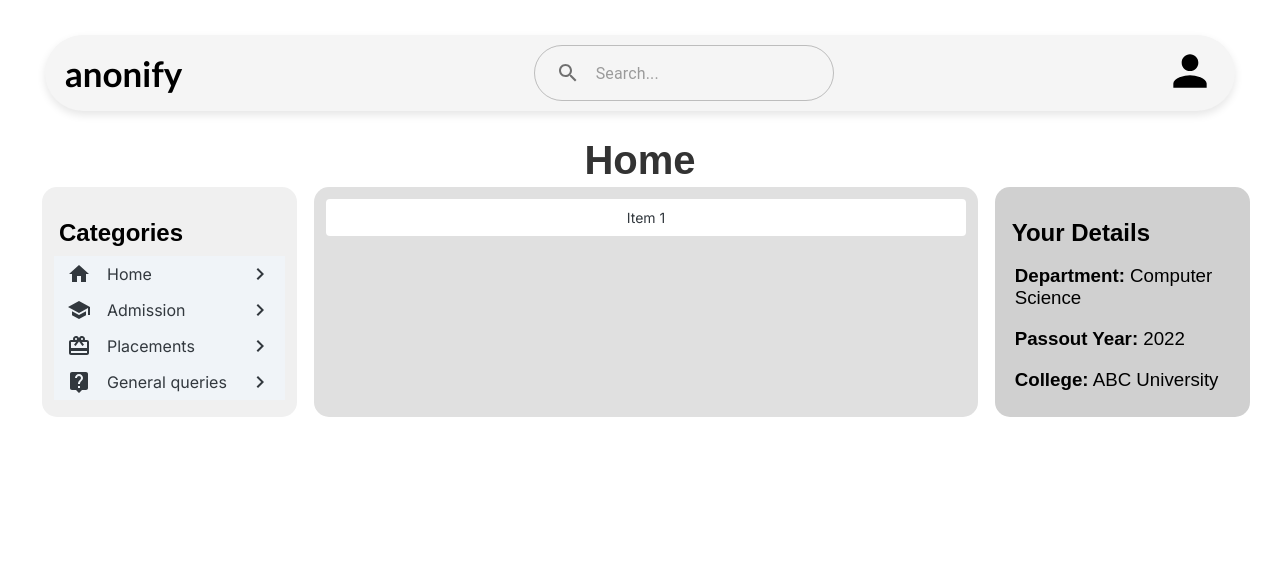
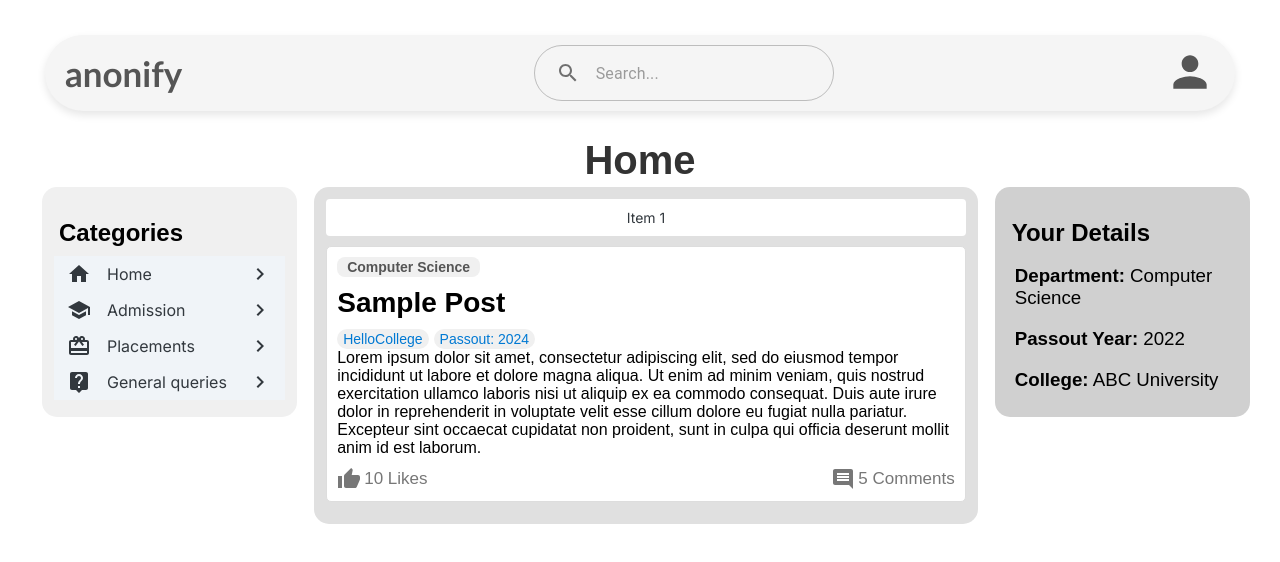
Before and after one commit to TirthNandha/anonify, a React (Create React App) app in the folder frontend/: page / in a window 1280 px wide. Shown: the top 562 px of the page. Built offline with nearby package versions, Linux system fonts and the light colour scheme; a web font is replaced by a local one.

Commit message:
chore: Add Post component to display individual posts in Content component

```diff
--- a/frontend/src/Components/Content.jsx
+++ b/frontend/src/Components/Content.jsx
@@ -5,6 +5,7 @@ import Grid from '@mui/joy/Grid';
 import '@fontsource/inter';
 import Categories from './Categories';
 import YourDetails from './YourDetails';
+import Post from './Post';
 
 
 const Item = styled(Sheet)(({ theme }) => ({
@@ -27,6 +28,15 @@ function Content() {
                 </Grid>
                 <Grid item xs={6.5} sx={{ backgroundColor: '#e0e0e0', borderRadius: '15px', margin: '0 10px', position: 'sticky', top: "172px", zIndex: 0 }}>
                     <Item>Item 1</Item>
+                    <Post
+        college="HelloCollege"
+        department="Computer Science"
+        passoutYear="2024"
+        title="Sample Post"
+        content="Lorem ipsum dolor sit amet, consectetur adipiscing elit, sed do eiusmod tempor incididunt ut labore et dolore magna aliqua. Ut enim ad minim veniam, quis nostrud exercitation ullamco laboris nisi ut aliquip ex ea commodo consequat. Duis aute irure dolor in reprehenderit in voluptate velit esse cillum dolore eu fugiat nulla pariatur. Excepteur sint occaecat cupidatat non proident, sunt in culpa qui officia deserunt mollit anim id est laborum."
+        likes={10}
+        comments={5}
+      />
                 </Grid>
                 <Grid item xs={2.5} sx={{ height: '230px', backgroundColor: '#d0d0d0', borderRadius: '15px', marginLeft: '7px', position: 'sticky', top: "172px" }}>
                     <h2 style={{paddingLeft:"5px", marginBottom: 3}}>Your Details</h2>
--- a/frontend/src/Components/Post.jsx
+++ b/frontend/src/Components/Post.jsx
@@ -1,99 +1,29 @@
 import React from 'react';
-import PointsBanner from './PointsBanner.jsx';
-import UpvoteButton from './UpvoteButton.jsx';
-import helpers from '../helper-functions.js';
+import "../styles/Post.css";
+import ThumbUpIcon from '@mui/icons-material/ThumbUp';
+import CommentIcon from '@mui/icons-material/Comment';
 
-var Post = React.createClass({
-    propTypes: {
-        handleUpvote: React.PropTypes.func,
-        handleRemoveUpvote: React.PropTypes.func,
-        post: React.PropTypes.shape({
-            id: React.PropTypes.string,
-            author: React.PropTypes.string,
-            title: React.PropTypes.string,
-            url: React.PropTypes.string,
-            self_text: React.PropTypes.string,
-            score: React.PropTypes.number,
-            subpy: React.PropTypes.string,
-            upvoted: React.PropTypes.bool,
-            comment_count: React.PropTypes.number,
-            age: React.PropTypes.object
-        }),
-        upvoteImageURL: React.PropTypes.string.isRequired,
-        upvotedImageURL: React.PropTypes.string.isRequired,
-        commentsURL: React.PropTypes.string.isRequired
-    },
-    render: function() {
-        var post = this.props.post;
+const Post = ({ college, department, passoutYear, title, content, likes, comments }) => {
+  return (
+    <div className="postContainer">
+      {/* <div className="header">
+        <div className="department">{department}</div>
 
-        var UpvoteButtonProps = {
-            upvoted: post.upvoted,
-            onUpvote: this.props.handleUpvote,
-            onRemoveUpvote: this.props.handleRemoveUpvote,
-            upvoteImageURL: this.props.upvoteImageURL,
-            upvotedImageURL: this.props.upvotedImageURL,
-            targetId: post.id,
-            defaultClassName: "post-upvote-button"
-        };
-
-        var PostInfoBannerProps = {
-            score: post.score,
-            age: post.age,
-            author: post.author,
-            upvoted: post.upvoted,
-            commentsURL: this.props.commentsURL,
-            commentCount: post.comment_count
-        }
-
-        var selfTextBanner = '';
-        if (post.self_text) {
-            selfTextBanner = <p className="post-self-text-banner">{post.self_text}</p>
-        }
-        return (
-            <li className="post">
-                <UpvoteButton {...UpvoteButtonProps} />
-                <PostTitle post={post} commentsURL={this.props.commentsURL} /> <br />
-                {selfTextBanner}
-                <PostInfoBanner {...PostInfoBannerProps} />
-            </li>
-        );
-    }
-});
-
-var PostTitle = React.createClass({
-    render: function() {
-        var post = this.props.post;
-        var postURL = post.url;
-
-        if (postURL === null) {
-            postURL = this.props.commentsURL;
-        }
-
-        return (
-            <a href={postURL} className="post-title">{post.title}</a>
-        );
-    }
-});
-
-var PostInfoBanner = React.createClass({
-    render: function() {
-        var bannerAge = helpers.getAgeString(this.props.age);
-        var authorURL = '/u/' + this.props.author;
-        var commentString = helpers.getCommentCountString(this.props.commentCount);
-
-        return (
-            <div className="post-info-banner">
-                <p>
-                    <PointsBanner
-                        upvoted={this.props.upvoted}
-                        score={this.props.score}
-                        defaultClassName="post-points-banner"
-                    />
-                    &nbsp;• Submitted by <a href={authorURL} className="post-author">{this.props.author}</a> <span className="post-age">{bannerAge}</span> ago • <a href={this.props.commentsURL}>{commentString}</a>
-                </p>
-            </div>
-        );
-    }
-});
+      </div> */}
+      <div className="department">{department}</div>
+      <h2 className="title">{title}</h2>
+      <div className="tagContainer">
+          <span className="tag">{college}</span>
+          <span className="tag">{`Passout: ${passoutYear}`}</span>
+        </div>
+      <div className="divider"></div>
+      <div className="content">{content}</div>
+      <div className="footer">
+        <span className="likes"><ThumbUpIcon />{likes} Likes </span>
+        <span className="comments"><CommentIcon /> {comments} Comments</span>
+      </div>
+    </div>
+  );
+};
 
 export default Post;
--- /dev/null
+++ b/frontend/src/styles/Post.css
@@ -0,0 +1,64 @@
+.postContainer {
+  border: 1px solid #ddd;
+  border-radius: 5px;
+  padding: 10px;
+  margin: 10px 0;
+  background-color: #fff;
+}
+
+.header {
+  font-size: 14px;
+  color: #555;
+  margin-bottom: 10px;
+  display: flex;
+  align-items: center;
+}
+
+.department {
+  font-size: 14px;
+  color: #555;
+  font-weight: bold;
+  margin-bottom: 0px;
+  display: inline-block;
+  background-color: #f0f0f0;
+  border-radius: 8px;
+  padding: 2px 10px;
+}
+
+.tag {
+  display: inline-block;
+  background-color: #f0f0f0;
+  border-radius: 15px;
+  padding: 2px 6px;
+  margin-right: 5px;
+  font-size: 14px;
+  color: #0079d3;
+}
+
+.title {
+  font-size: 28px;
+  margin: 10px 0;
+}
+
+.content {
+  font-size: 16px;
+  margin-bottom: 10px;
+}
+
+.footer {
+  display: flex;
+  justify-content: space-between;
+  font-size: 14px;
+  color: #777;
+}
+
+.likes,
+.comments {
+  font-size: 17px;
+  display: flex;
+  align-items: center;
+}
+.likes svg,
+.comments svg {
+  margin-right: 3px; /* Adds space between the icon and the count */
+}
```
Also changed, not shown: frontend/src/Components/PointsBanner.jsx (deleted, +0 -47 lines), frontend/src/Components/UpvoteButton.jsx (deleted, +0 -49 lines), frontend/src/helper-functions.js (deleted, +0 -73 lines).
